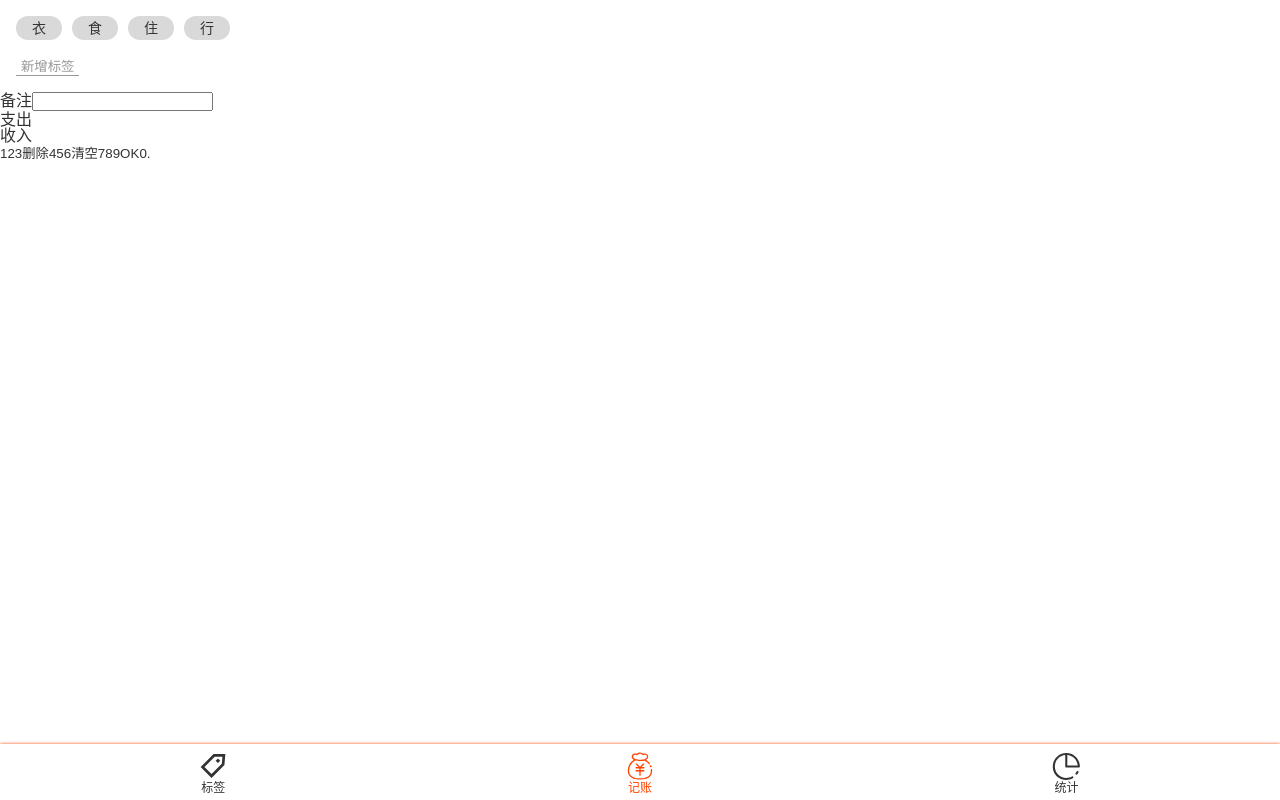
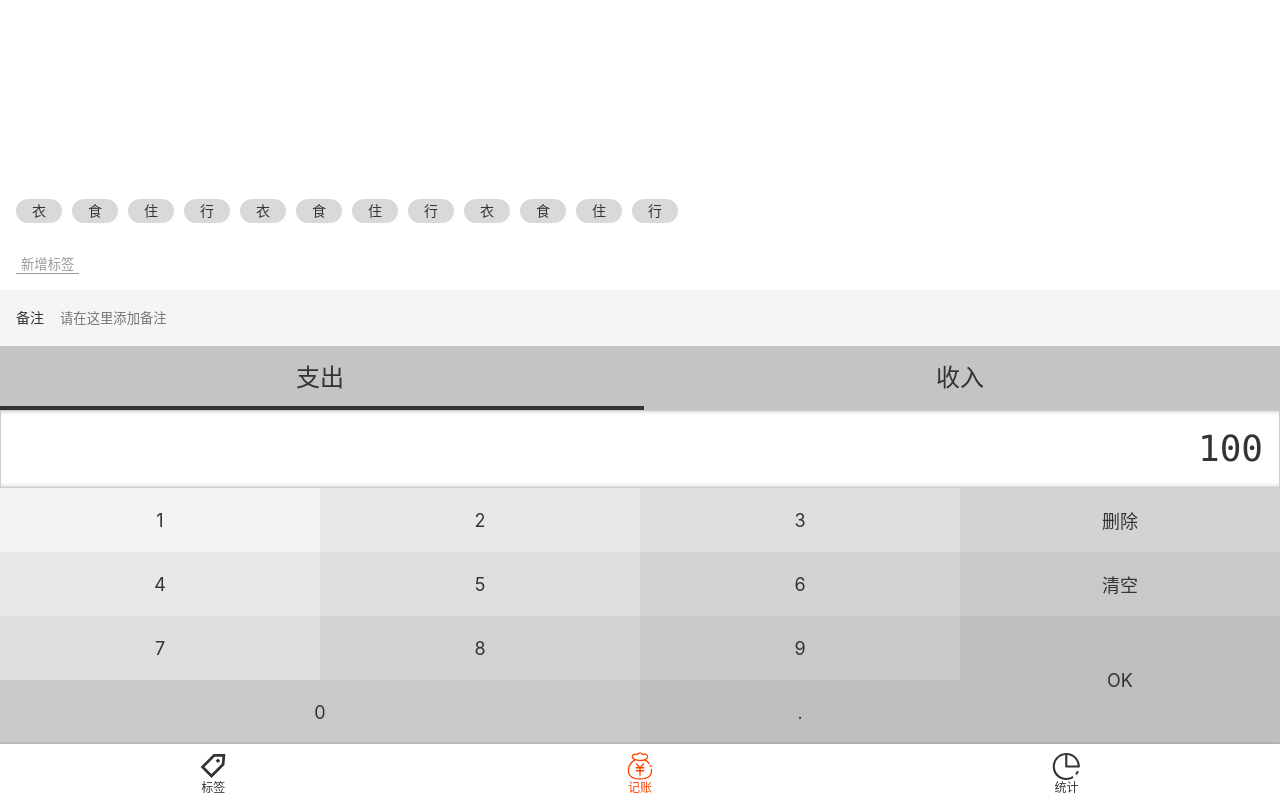
Before and after one commit to rourou1107/morney, a Vue app: page /#/money in a window 1280 px wide. Built offline with nearby package versions, Linux system fonts and the light colour scheme; the HTML template or start-up script is replaced by a standard one.

Commit message:
money组件css编写完成
Change-Id: Ifce53e3288aa78da3bd0af8247d514bc5ba7ead0

```diff
--- a/src/assets/styles/helper.scss
+++ b/src/assets/styles/helper.scss
@@ -2,3 +2,25 @@
 $font-kai: Baskerville, Georgia, "Liberation Serif", "Kaiti SC", STKaiti, "AR PL UKai CN", "AR PL UKai HK", "AR PL UKai TW", "AR PL UKai TW MBE", "AR PL KaitiM GB", KaiTi, KaiTi_GB2312, DFKai-SB, "TW\-Kai", serif;
 $font-song: Georgia, "Nimbus Roman No9 L", "Songti SC", "Noto Serif CJK SC", "Source Han Serif SC", "Source Han Serif CN", STSong, "AR PL New Sung", "AR PL SungtiL GB", NSimSun, SimSun, "TW\-Sung", "WenQuanYi Bitmap Song", "AR PL UMing CN", "AR PL UMing HK", "AR PL UMing TW", "AR PL UMing TW MBE", PMingLiU, MingLiU, serif;
 $taoBao: #f40;
+$boxShadow: rgba(0, 0, 0, 0.25);
+
+// placeholder
+%clearFix {
+  &::after {
+    content: '';
+    display: block;
+    clear: both;
+  }
+}
+%outerShadow {
+  box-shadow: 0 0 3px $boxShadow;
+}
+%innerShadow {
+  /*inset 内阴影 */
+  /*最后一个数字 -5 代表上下左右阴影都向后退 5px。*/
+  /*第二个数字 -5 上下( y轴 )都向上移动 5px 距离。*/
+  /*第三个数字 5px 代表阴影半径为 5px。*/
+  /*上面一排为下阴影, 下面一排为上阴影*/
+  box-shadow: inset 0 -5px 5px -5px $boxShadow,
+              inset 0 5px 5px -5px $boxShadow;
+}
--- a/src/assets/styles/reset.scss
+++ b/src/assets/styles/reset.scss
@@ -10,8 +10,12 @@
 ul, ol {
   list-style: none;
 }
-button {
+button, input {
   background: transparent;
   border: none;
   color: inherit;
+  font-family: inherit;
 }
+:focus {
+  outline: none;
+}
--- a/src/components/Layout.vue
+++ b/src/components/Layout.vue
@@ -1,6 +1,6 @@
 <template>
     <div class="nav-wrapper">
-        <div class="content">
+        <div class="content" :class=" classPrefix && `${classPrefix}-content` ">
             <slot /> <!--插槽组件-->
         </div>
         <Nav />
@@ -9,7 +9,8 @@
 
 <script lang="ts">
     export default {
-        name: "Layout"
+        name: "Layout",
+        props: ['classPrefix']
     }
 </script>
 
--- a/src/components/Nav.vue
+++ b/src/components/Nav.vue
@@ -26,8 +26,8 @@
 <style lang="scss" scoped>
     @import '~@/assets/styles/helper.scss';
     nav {
+        @extend %outerShadow;
         display: flex;
-        box-shadow: 0 0 3px $taoBao;
         .item {
             display: flex;
             flex-direction: column;
--- a/src/views/Money.vue
+++ b/src/views/Money.vue
@@ -1,29 +1,37 @@
 <template>
-    <layout>
+    <layout class-prefix="layout">
         <div class="tags">
+            <div class="new">
+                <button>新增标签</button>
+            </div>
             <ul class="current">
                 <li>衣</li>
                 <li>食</li>
                 <li>住</li>
                 <li>行</li>
+                <li>衣</li>
+                <li>食</li>
+                <li>住</li>
+                <li>行</li>
+                <li>衣</li>
+                <li>食</li>
+                <li>住</li>
+                <li>行</li>
             </ul>
-            <div class="new">
-                <button>新增标签</button>
-            </div>
         </div>
         <div class="notes">
             <label>
                 <span class="name">备注</span>
-                <input type="text"/>
+                <input type="text" placeholder="请在这里添加备注"/>
             </label>
         </div>
-        <div class="type">
-            <div>支出</div>
+        <div class="types">
+            <div class="selected">支出</div>
             <div>收入</div>
         </div>
         <div class="numberPad">
-            <div class="number"></div>
-            <div class="pad">
+            <div class="count">100</div>
+            <div class="buttons">
                 <button>1</button>
                 <button>2</button>
                 <button>3</button>
@@ -35,8 +43,8 @@
                 <button>7</button>
                 <button>8</button>
                 <button>9</button>
-                <button>OK</button>
-                <button>0</button>
+                <button class="ok">OK</button>
+                <button class="zero">0</button>
                 <button>.</button>
             </div>
         </div>
@@ -51,13 +59,109 @@
     }
 </script>
 
+<style lang="scss">
+    .layout-content {
+        display: flex;
+        flex-direction: column;
+    }
+</style>
+
 <style lang="scss" scoped>
     @import "~@/assets/styles/helper.scss";
+    .numberPad {
+        .count {
+            @extend %innerShadow;
+            font-family: Consolas, monospace; /*编程字体*/
+            text-align: right;
+            padding: 20px 16px;
+            font-size: 36px ;
+            border: 1px solid #ccc;
+
+        }
+        .buttons {
+            $w: 25%;
+            $h: 64px;
+            $backgroundColor: #F2F2F2;
+            @extend %clearFix;
+            button {
+                width: $w;
+                height: $h;
+                float: left;
+                font-size: 18px;
+                &.zero {
+                    width: $w*2;
+                }
+                &.ok {
+                    height: $h*2;
+                    float: right;
+                }
+                &:nth-child(1) {
+                    background: $backgroundColor;
+                }
+                &:nth-child(2), &:nth-child(5) {
+                    background: darken($backgroundColor, 4%);
+                }
+                &:nth-child(3), &:nth-child(6), &:nth-child(9) {
+                    background: darken($backgroundColor, 4%*2);
+                }
+                &:nth-child(4), &:nth-child(7), &:nth-child(10) {
+                    background: darken($backgroundColor, 4%*3);
+                }
+                &:nth-child(8), &:nth-child(11), &:nth-child(13) {
+                    background: darken($backgroundColor, 4%*4);
+                }
+                &:nth-child(12), &:nth-child(14) {
+                    background: darken($backgroundColor, 4%*5);
+                }
+            }
+        }
+    }
+    .types {
+        background: #c4c4c4;
+        display: flex;
+        font-size: 24px;
+        div {
+            width: 50%;
+            padding: 20px 0;
+            text-align: center;
+            &.selected {
+                position: relative;
+                &::after {
+                    position: absolute;
+                    bottom: 0;
+                    left: 0;
+                    content: '';
+                    width: 100%;
+                    border: 2px solid;
+                }
+            }
+        }
+    }
+    .notes {
+        padding-left: 16px;
+        background: #f5f5f5;
+        font-size: 14px;
+        label {
+            display: flex;
+            align-items: center;
+            .name {
+                padding-right: 16px;
+            }
+            input {
+                height: 56px;
+                flex-grow: 1;
+            }
+        }
+    }
     .tags {
         font-size: 14px;
         padding: 16px;
+        flex-grow: 1;
+        display: flex;
+        flex-direction: column-reverse;
         .current {
             display: flex;
+            flex-wrap: wrap;
             li {
                 $h: 24px;
                 height: $h;
@@ -66,6 +170,7 @@
                 padding: 0 16px;
                 background: #d9d9d9;
                 margin-right: 10px;
+                margin-bottom: 15px;
             }
         }
         .new {
```
Also changed, not shown: src/assets/styles/variable.scss (deleted).
